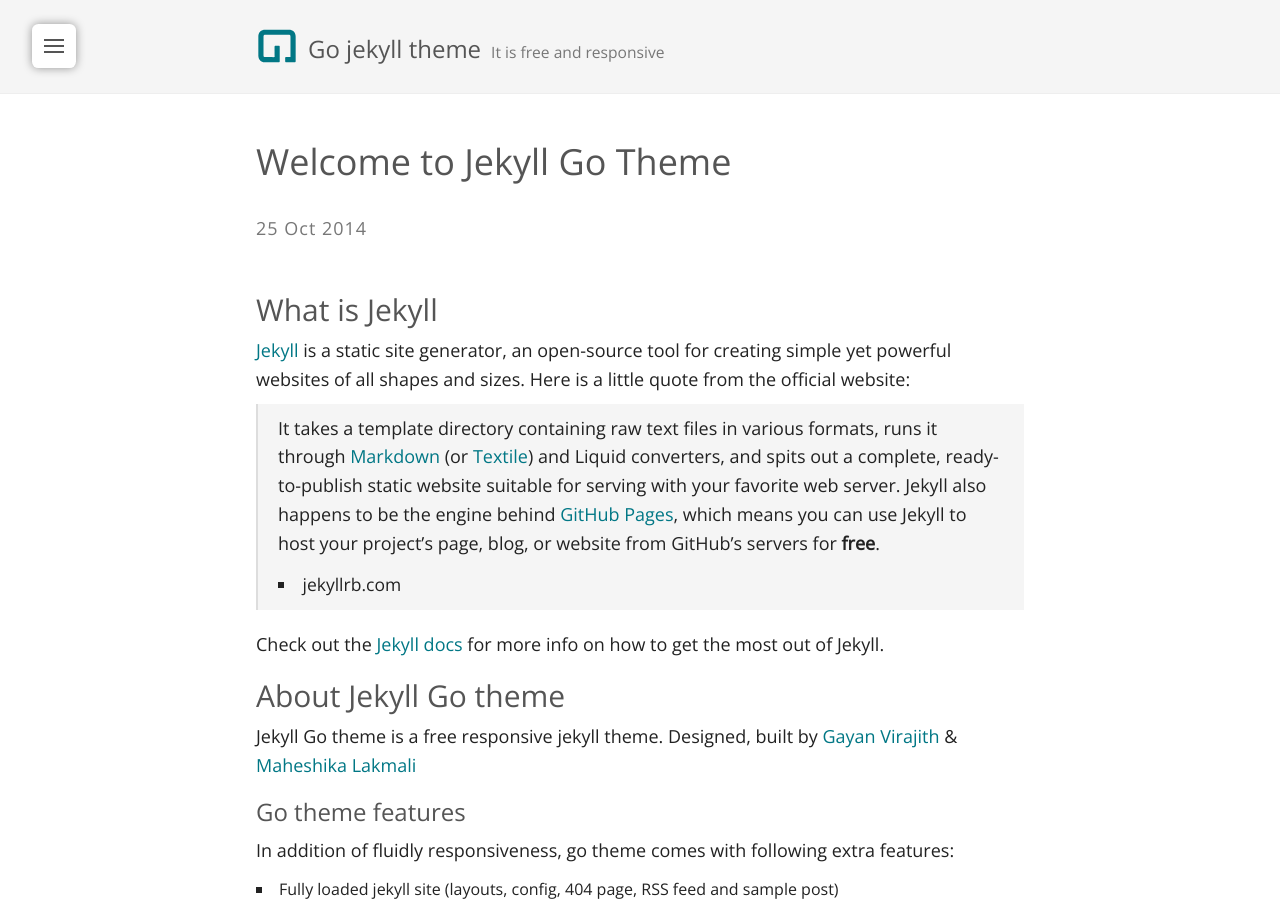
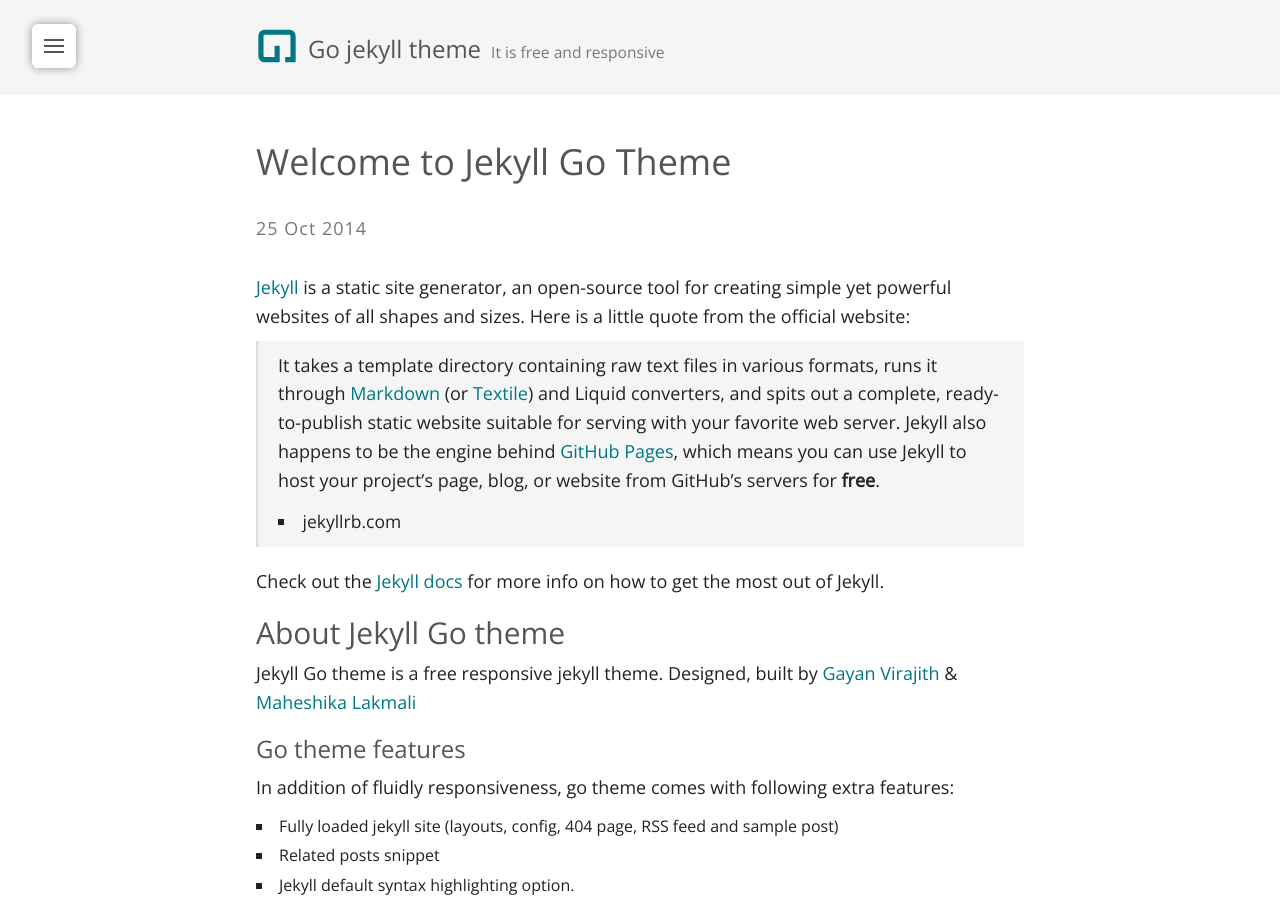
Before and after one commit to gayanvirajith/go, a Jekyll site: the page built from _posts/2014-10-25-welcome-to-jekyll.markdown, in a window 1280 px wide and 900 px high. Built offline with Jekyll 4.4.1, drawn with Linux system fonts in a browser that asks for light colours.

Commit message:
Heading 2 removed

```diff
--- a/_posts/2014-10-25-welcome-to-jekyll.markdown
+++ b/_posts/2014-10-25-welcome-to-jekyll.markdown
@@ -4,8 +4,6 @@
 date:   2014-10-25 09:23:55
 categories: jekyll
 ---
-
-## What is Jekyll
 
 [Jekyll][jekyll] is a static site generator, an open-source tool for creating simple yet powerful websites of all shapes and sizes. Here is a little quote from the official website:
 
```
